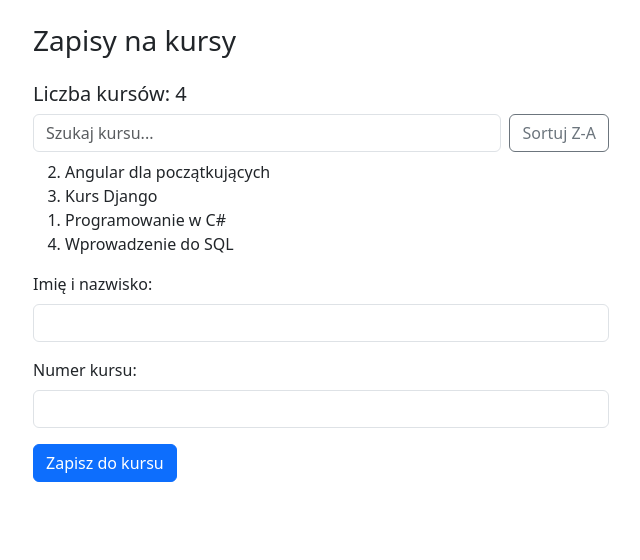
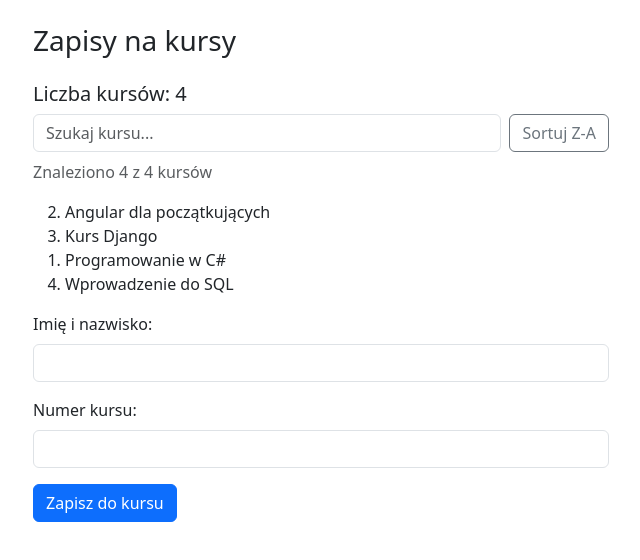
Before and after one commit to zawadkaaantoni/inf04, a React (Vite) app in the folder zadania/mb07/: page / in a window 1280 px wide. Shown: the top 560 px of the page, without its empty margins (319-959 px from the left). Built offline with nearby package versions, Linux system fonts and the light colour scheme.

Commit message:
mb7 licznik znalezionych kursow

```diff
--- a/zadania/mb07/src/App.jsx
+++ b/zadania/mb07/src/App.jsx
@@ -60,6 +60,9 @@ function App() {
         </button>
       </div>
 
+      <p className="text-body-secondary">Znaleziono {wyniki.length} z {listaKursow.length} kursów</p>
+
+
       <ol>
         {wyniki.map((element) => (
           <li key={element.id} value={element.id}>{element.nazwa}</li>
```
Lines whose indentation alone changed are shown as unchanged.
